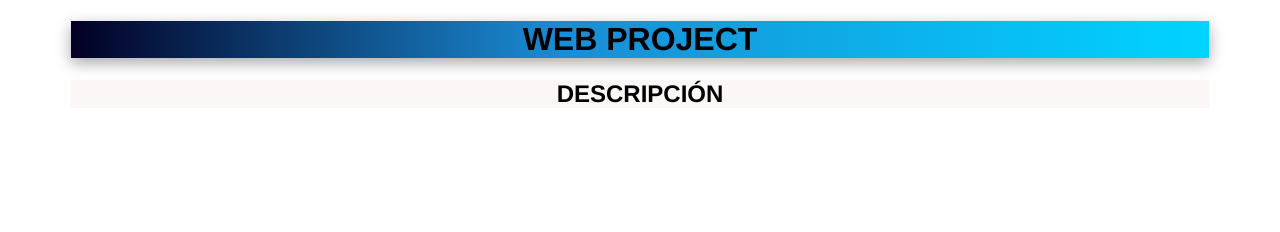
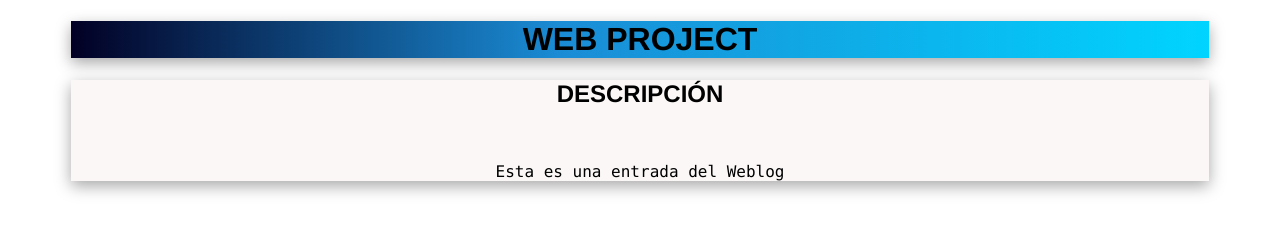
Before and after one commit to tomastermx/de-pruebas-platzi, a plain HTML site: page index.html in a window 1280 px wide. Drawn offline with Linux system fonts and the light colour scheme.

Commit message:
Nuevo commit con párrafos

```diff
--- a/index.html
+++ b/index.html
@@ -13,6 +13,10 @@
 
      <div id="content">
       <h2> DESCRIPCIÓN </h2>
+      <br>
+      <p>  Esta es una entrada del Weblog </p>
+
+
 
      </div>
 
--- a/style.css
+++ b/style.css
@@ -1,6 +1,9 @@
 h1,h2 {text-align:center;
         font-family: Helvetica;   }
 
+
+p {text-align: center;
+  font-family: Lucida Console; }
 
 
 #main {
@@ -23,4 +26,5 @@ h1,h2 {text-align:center;
     margin-left:auto;
     margin-right:auto;
     background-color: #fbf7f7;
+    box-shadow: rgba(0, 0, 0, 0.35) 0px 5px 15px;
 }
```
